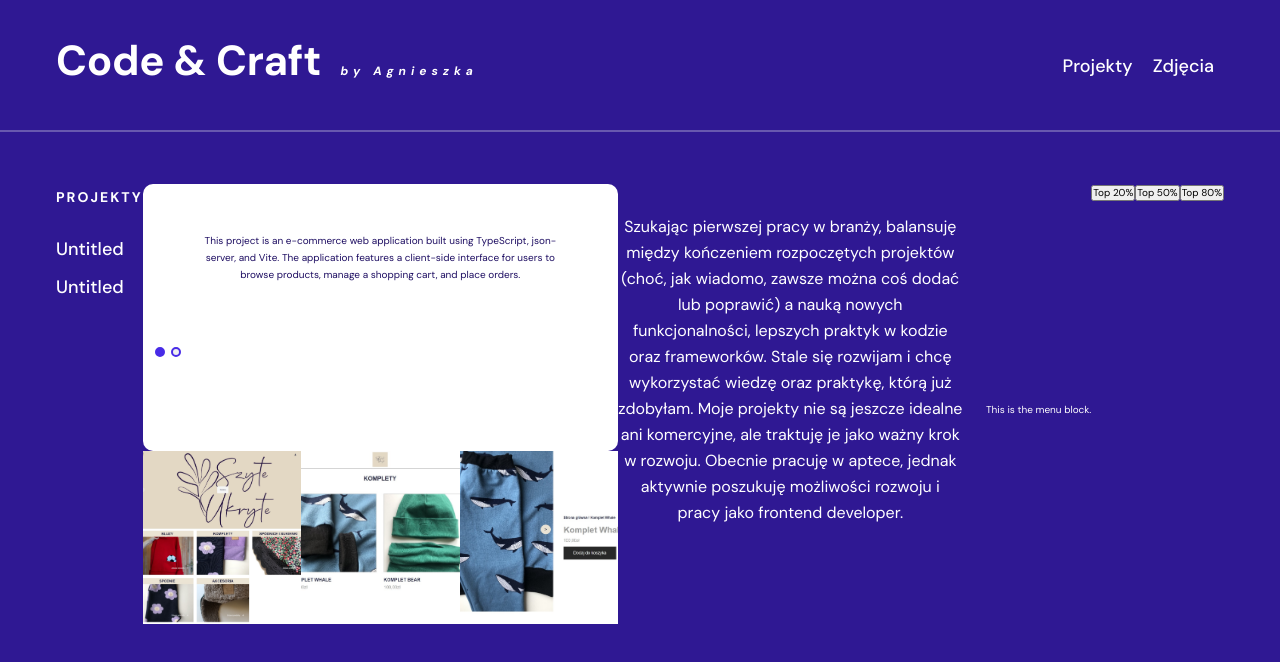
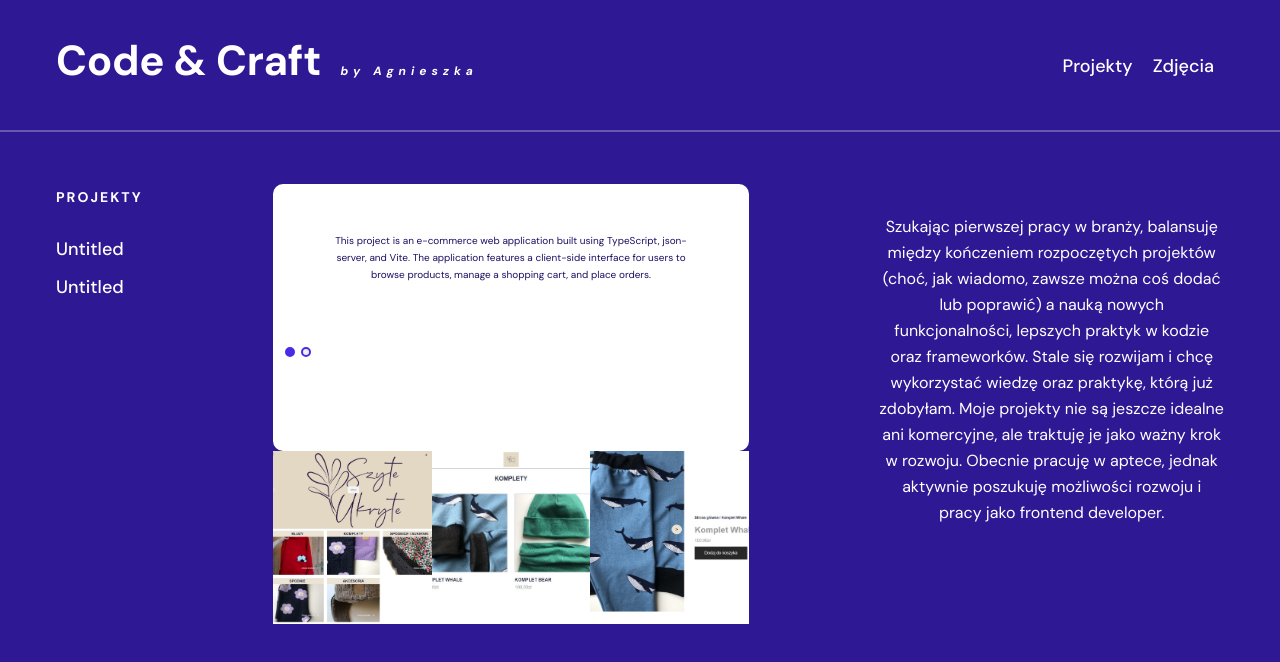
Before and after one commit to AgnieszkaDra/Code-Craft-by-Agnieszka, a React (Vite) app: page / in a window 1280 px wide. Shown: the top 662 px of the page. Built offline with nearby package versions, Linux system fonts and the light colour scheme.

Commit message:
refactor(App.tsx): remove unused code

```diff
--- a/src/App.tsx
+++ b/src/App.tsx
@@ -1,4 +1,3 @@
-import { useState } from 'react';
 import { Header, Panel } from './components';
 import { Main } from './components';
 import '../src/styles/index.scss';
@@ -6,34 +5,9 @@ import ProjectsList from './components/ProjectsList';
 import ProjectsMain from './components/ProjectsMain';
 
 function App() {
-  // State for controlling the CSS variable --menu-after-top
-  const [menuAfterTop, setMenuAfterTop] = useState('80%');
 
   return (
     <>
-     {/* Styles injected directly */}
-      {/* <style>{`
-        .menu {
-          position: relative;
-          background: #eee;
-          padding: 40px;
-          --menu-after-top: 80%;
-        }
-
-        .menu::after {
-          content: "";
-          position: absolute;
-          left: 0;
-          right: 0;
-          top: var(--menu-after-top);
-          height: 2px;
-          background: red;
-        }
-
-        button {
-          margin-right: 8px;
-        }
-      `}</style> */}
       <Header />
       <div className="container">
         <Main>
@@ -41,21 +15,6 @@ function App() {
           <ProjectsMain />
           <Panel className="main__panel" />
           {/* <Outlet /> */}
-
-          {/* Menu block with dynamic CSS variable */}
-          <div
-            className="menu"
-            style={{ '--menu-after-top': menuAfterTop } as React.CSSProperties}
-          >
-            <p>This is the menu block.</p>
-          </div>
-
-          {/* Buttons to change the --menu-after-top CSS variable */}
-          <div>
-            <button onClick={() => setMenuAfterTop('20%')}>Top 20%</button>
-            <button onClick={() => setMenuAfterTop('50%')}>Top 50%</button>
-            <button onClick={() => setMenuAfterTop('80%')}>Top 80%</button>
-          </div>
         </Main>
       </div>
     </>
```
